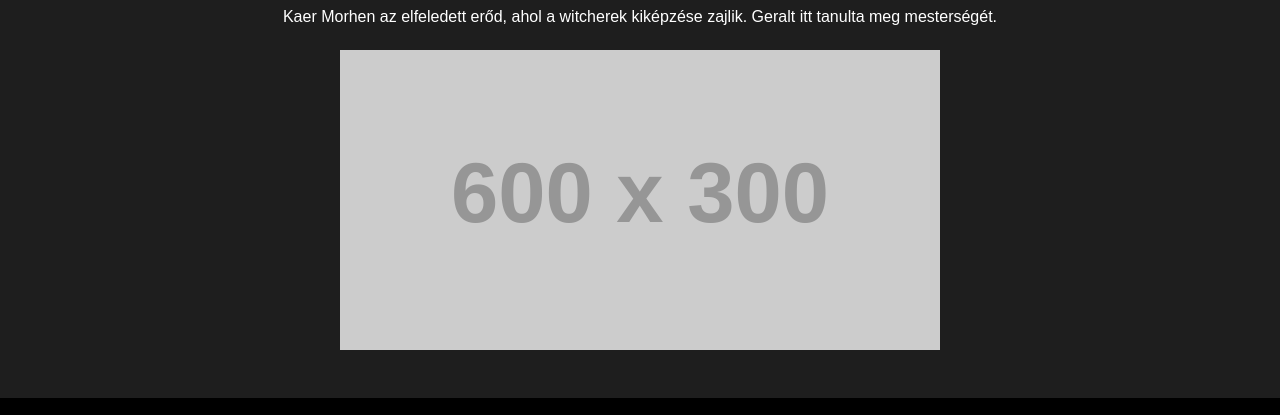
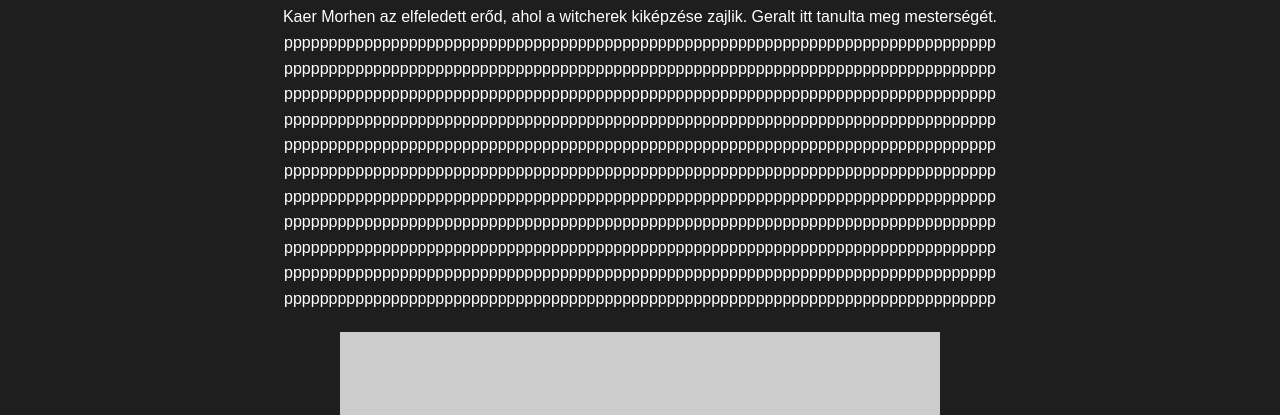
Before and after one commit to Barney-RB/Iskola, a plain HTML site: page webVajak/kaer_morhen.html in a window 1280 px wide. Shown: the part 374-789 px from the top of the page. Drawn offline with Linux system fonts and the light colour scheme; placeholder pictures from the web are drawn by us.

Commit message:
Update kaer_morhen.html

```diff
--- a/webVajak/kaer_morhen.html
+++ b/webVajak/kaer_morhen.html
@@ -28,6 +28,17 @@
     <section>
         <h2>Kaer Morhen</h2>
         <p>Kaer Morhen az elfeledett erőd, ahol a witcherek kiképzése zajlik. Geralt itt tanulta meg mesterségét.</p>
+        <p>pppppppppppppppppppppppppppppppppppppppppppppppppppppppppppppppppppppppppppppppp</p>
+        <p>pppppppppppppppppppppppppppppppppppppppppppppppppppppppppppppppppppppppppppppppp</p>
+        <p>pppppppppppppppppppppppppppppppppppppppppppppppppppppppppppppppppppppppppppppppp</p>
+        <p>pppppppppppppppppppppppppppppppppppppppppppppppppppppppppppppppppppppppppppppppp</p>
+        <p>pppppppppppppppppppppppppppppppppppppppppppppppppppppppppppppppppppppppppppppppp</p>
+        <p>pppppppppppppppppppppppppppppppppppppppppppppppppppppppppppppppppppppppppppppppp</p>
+        <p>pppppppppppppppppppppppppppppppppppppppppppppppppppppppppppppppppppppppppppppppp</p>
+        <p>pppppppppppppppppppppppppppppppppppppppppppppppppppppppppppppppppppppppppppppppp</p>
+        <p>pppppppppppppppppppppppppppppppppppppppppppppppppppppppppppppppppppppppppppppppp</p>
+        <p>pppppppppppppppppppppppppppppppppppppppppppppppppppppppppppppppppppppppppppppppp</p>
+        <p>pppppppppppppppppppppppppppppppppppppppppppppppppppppppppppppppppppppppppppppppp</p>
         <img src="https://via.placeholder.com/600x300" alt="Kaer Morhen">
     </section>
 
```
